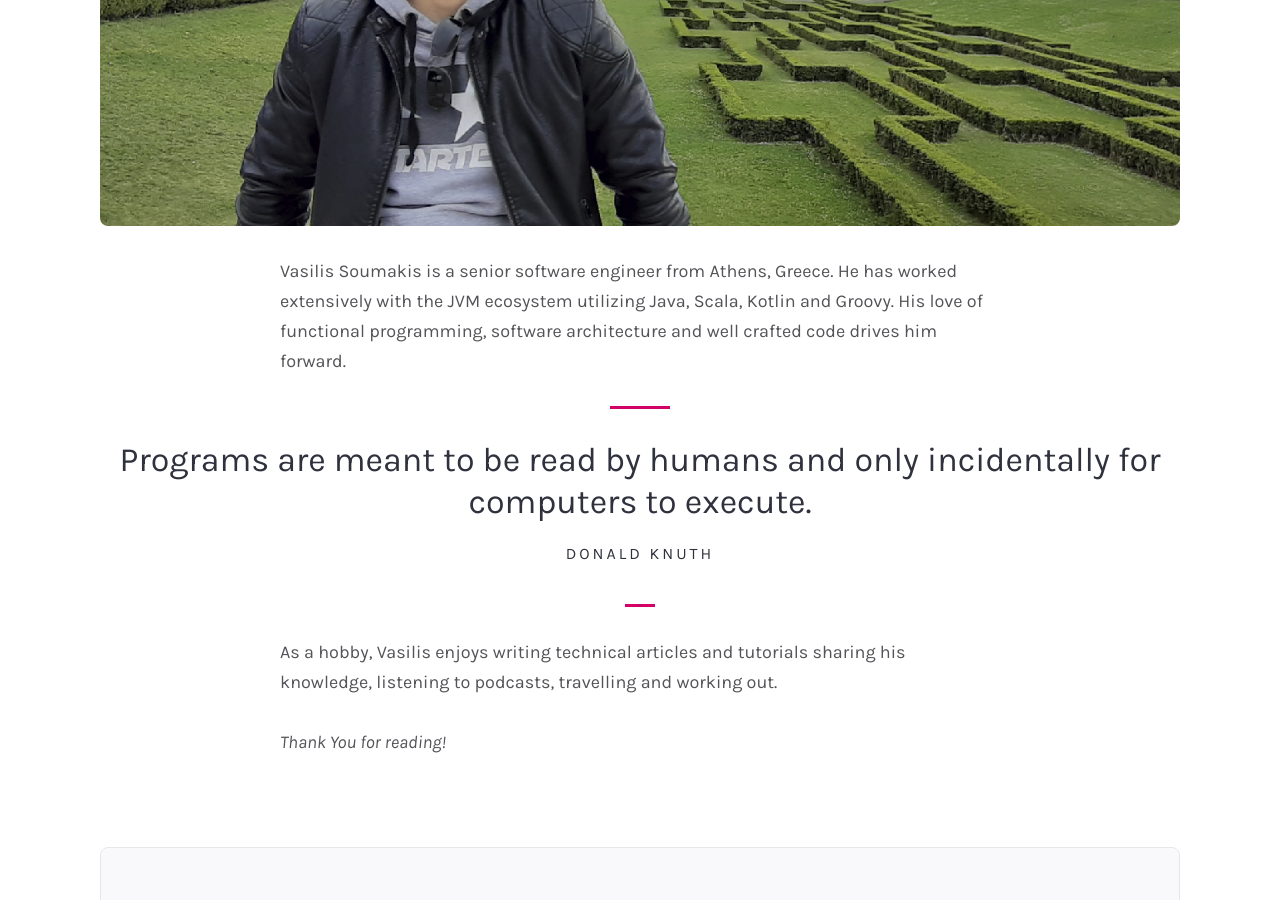
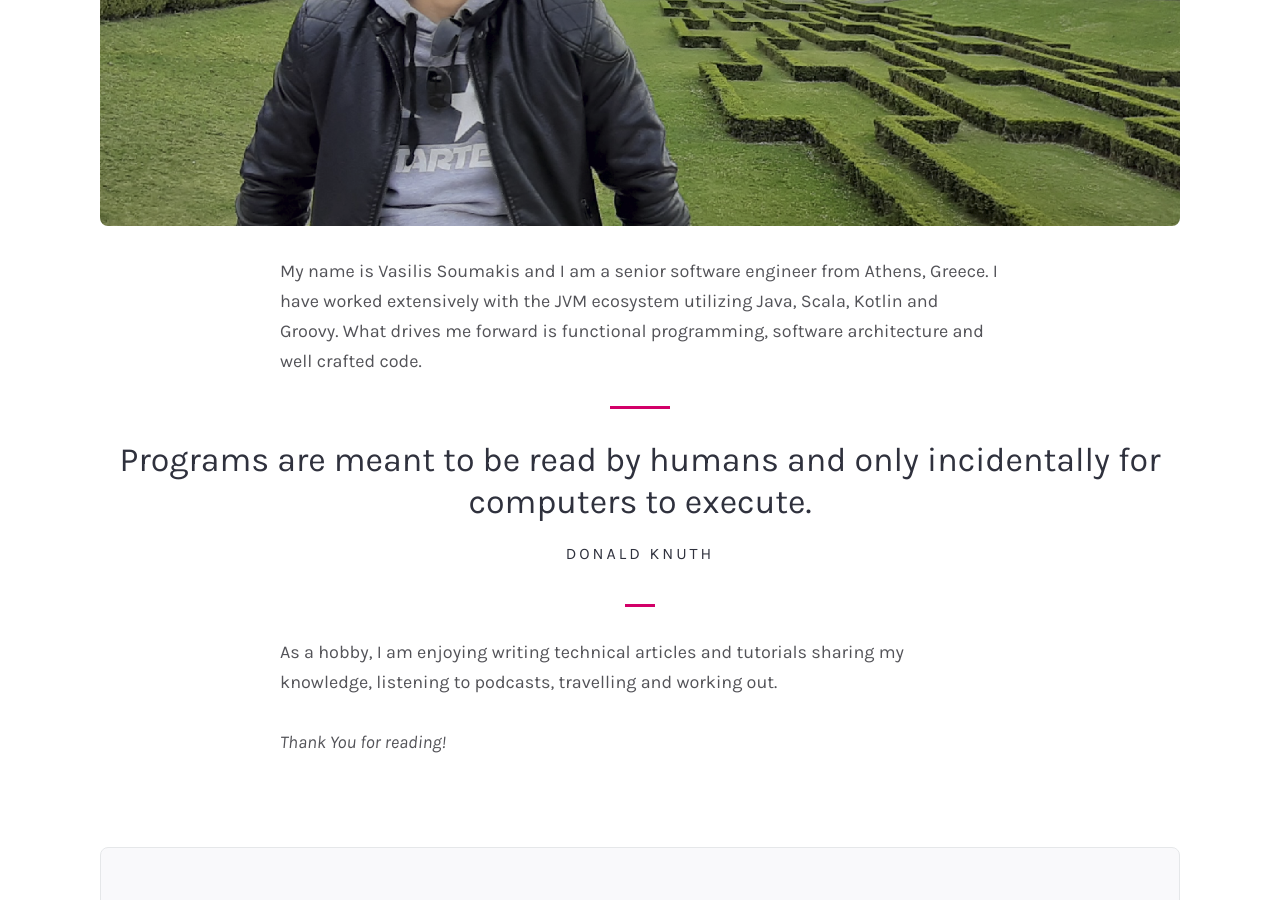
Before and after one commit to vsoum/vsoum.github.io, a Jekyll site: the page built from about.md, in a window 1280 px wide and 900 px high, scrolled down 465 px. Built offline with Jekyll 4.4.1, drawn with Linux system fonts in a browser that asks for light colours.

Commit message:
Updating about section

```diff
--- a/about.md
+++ b/about.md
@@ -4,10 +4,14 @@ title: About
 featured_image: /assets/images/me.png
 ---
 
-Vasilis Soumakis is a senior software engineer from Athens, Greece. He has worked extensively with the JVM ecosystem utilizing Java, Scala, Kotlin and Groovy. His love of functional programming, software architecture and well crafted code drives him forward.
+My name is Vasilis Soumakis and I am a senior software engineer from Athens, Greece. I have worked extensively with the
+JVM ecosystem utilizing Java, Scala, Kotlin and Groovy. What drives me forward is functional programming, software
+architecture and
+well crafted code.
 
->Programs are meant to be read by humans and only incidentally for computers to execute. <cite>Donald Knuth</cite>
+> Programs are meant to be read by humans and only incidentally for computers to execute. <cite>Donald Knuth</cite>
 
-As a hobby, Vasilis enjoys writing technical articles and tutorials sharing his knowledge, listening to podcasts, travelling and working out.
+As a hobby, I am enjoying writing technical articles and tutorials sharing my knowledge, listening to podcasts,
+travelling and working out.
 
 *Thank You for reading!*
```
